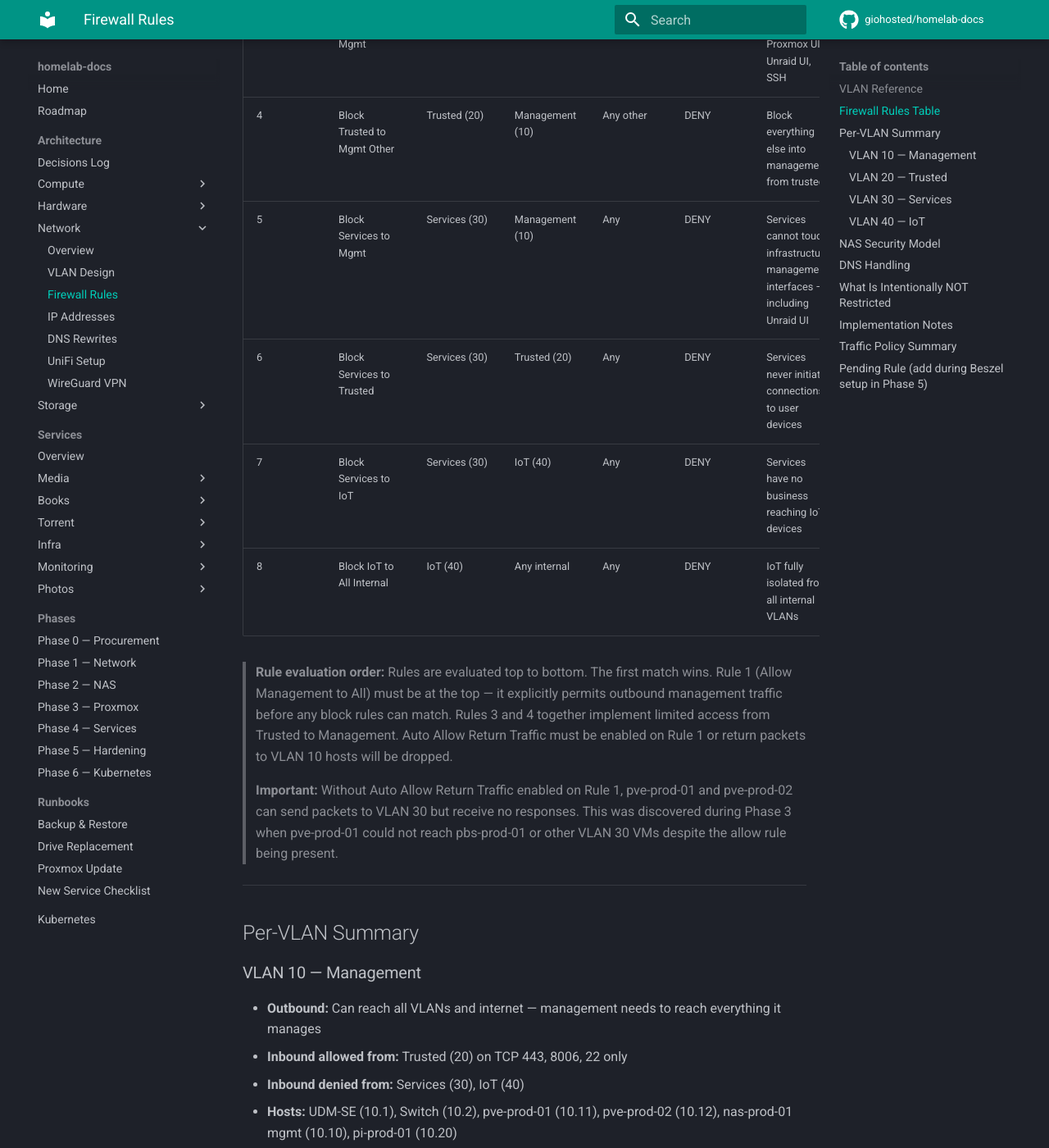
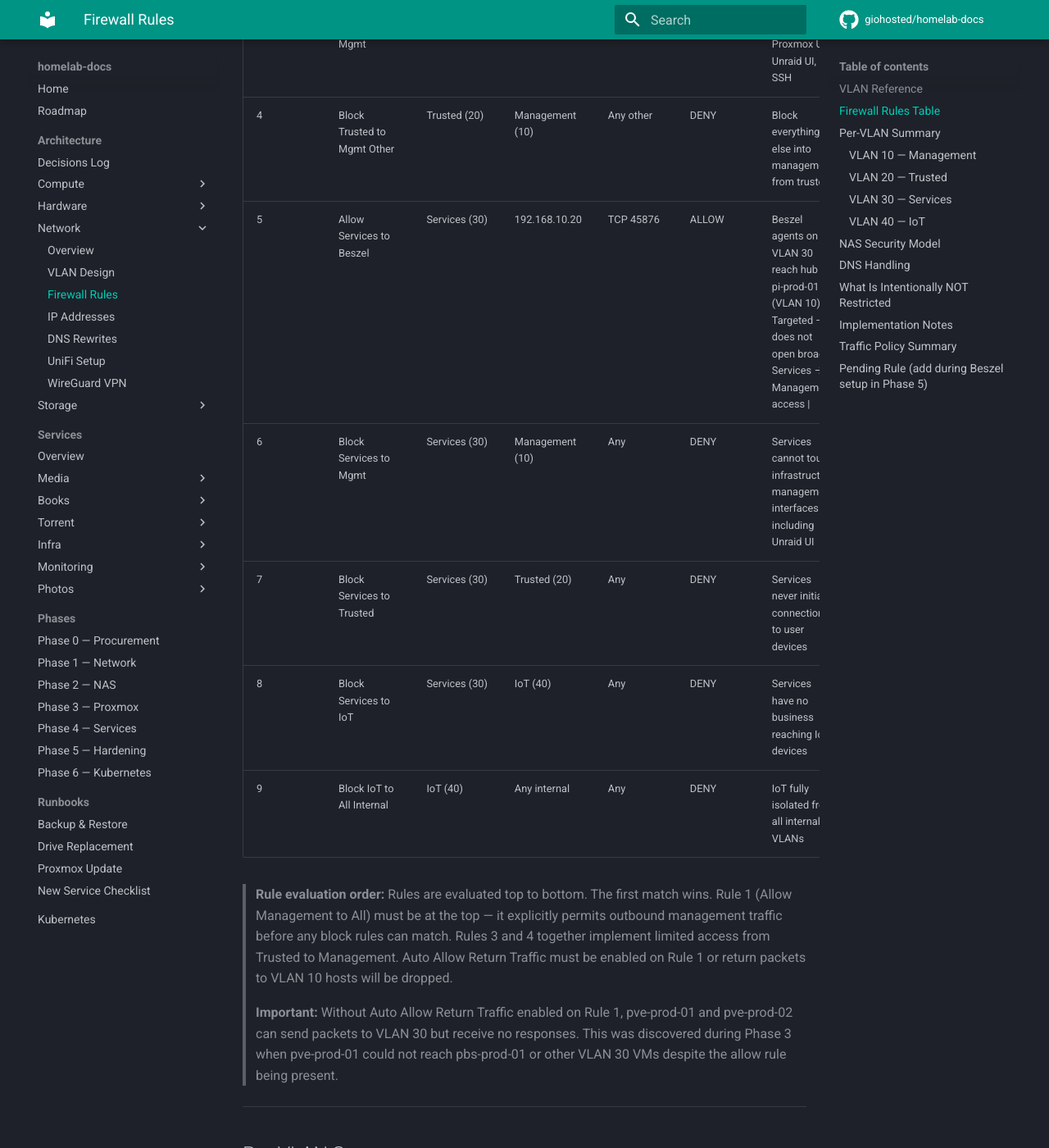
Before and after one commit to giohosted/homelab-docs, an MkDocs documentation site: the page built from docs/architecture/network/firewall-rules.md, in a window 1280 px wide and 1400 px high, scrolled down 1224 px. Shown: the whole window at 82% size. Built offline with MkDocs 1.6.1 and Material for MkDocs 9.7.7, drawn with Linux system fonts in a browser that asks for light colours; comment, search, counter and statistics services are not loaded.

Commit message:
add beszel service doc, update firewall rules and pi-prod-01

```diff
--- a/docs/architecture/network/firewall-rules.md
+++ b/docs/architecture/network/firewall-rules.md
@@ -21,16 +21,17 @@
 
 ## Firewall Rules Table
 
-| #  | Name                        | Source           | Destination              | Port / Protocol   | Action | Reason                                                                           |
-| -- | --------------------------- | ---------------- | ------------------------ | ----------------- | ------ | -------------------------------------------------------------------------------- |
-| 1  | Allow Management to All     | Management (10)  | Trusted + Services + IoT | Any               | ALLOW  | Management must reach everything it manages. Auto Allow Return Traffic enabled.  |
-| 2  | Allow Trusted to Services   | Trusted (20)     | Services (30)            | Any               | ALLOW  | Users reach all internal services                                                |
-| 3  | Allow Trusted to Mgmt       | Trusted (20)     | Management (10)          | TCP 443, 8006, 22 | ALLOW  | Admin access to Proxmox UI, Unraid UI, SSH                                       |
-| 4  | Block Trusted to Mgmt Other | Trusted (20)     | Management (10)          | Any other         | DENY   | Block everything else into management from trusted                               |
-| 5  | Block Services to Mgmt      | Services (30)    | Management (10)          | Any               | DENY   | Services cannot touch infrastructure management interfaces — including Unraid UI |
-| 6  | Block Services to Trusted   | Services (30)    | Trusted (20)             | Any               | DENY   | Services never initiate connections to user devices                              |
-| 7  | Block Services to IoT       | Services (30)    | IoT (40)                 | Any               | DENY   | Services have no business reaching IoT devices                                   |
-| 8  | Block IoT to All Internal   | IoT (40)         | Any internal             | Any               | DENY   | IoT fully isolated from all internal VLANs                                       |
+| #   | Name                        | Source          | Destination              | Port / Protocol   | Action | Reason                                                                                                                     |
+| --- | --------------------------- | --------------- | ------------------------ | ----------------- | ------ | -------------------------------------------------------------------------------------------------------------------------- |
+| 1   | Allow Management to All     | Management (10) | Trusted + Services + IoT | Any               | ALLOW  | Management must reach everything it manages. Auto Allow Return Traffic enabled.                                            |
+| 2   | Allow Trusted to Services   | Trusted (20)    | Services (30)            | Any               | ALLOW  | Users reach all internal services                                                                                          |
+| 3   | Allow Trusted to Mgmt       | Trusted (20)    | Management (10)          | TCP 443, 8006, 22 | ALLOW  | Admin access to Proxmox UI, Unraid UI, SSH                                                                                 |
+| 4   | Block Trusted to Mgmt Other | Trusted (20)    | Management (10)          | Any other         | DENY   | Block everything else into management from trusted                                                                         |
+| 5   | Allow Services to Beszel    | Services (30)   | 192.168.10.20            | TCP 45876         | ALLOW  | Beszel agents on VLAN 30 reach hub on pi-prod-01 (VLAN 10). Targeted — does not open broad Services → Management access \| |
+| 6   | Block Services to Mgmt      | Services (30)   | Management (10)          | Any               | DENY   | Services cannot touch infrastructure management interfaces — including Unraid UI                                           |
+| 7   | Block Services to Trusted   | Services (30)   | Trusted (20)             | Any               | DENY   | Services never initiate connections to user devices                                                                        |
+| 8   | Block Services to IoT       | Services (30)   | IoT (40)                 | Any               | DENY   | Services have no business reaching IoT devices                                                                             |
+| 9   | Block IoT to All Internal   | IoT (40)        | Any internal             | Any               | DENY   | IoT fully isolated from all internal VLANs                                                                                 |
 
 > **Rule evaluation order:** Rules are evaluated top to bottom. The first match wins. Rule 1 (Allow Management to All) must be at the top — it explicitly permits outbound management traffic before any block rules can match. Rules 3 and 4 together implement limited access from Trusted to Management. Auto Allow Return Traffic must be enabled on Rule 1 or return packets to VLAN 10 hosts will be dropped.
 
```
Also changed, not shown: docs/architecture/compute/pi-prod-01.md (+3 -8 lines), docs/services/monitoring/beszel.md (+64 -0 lines).
